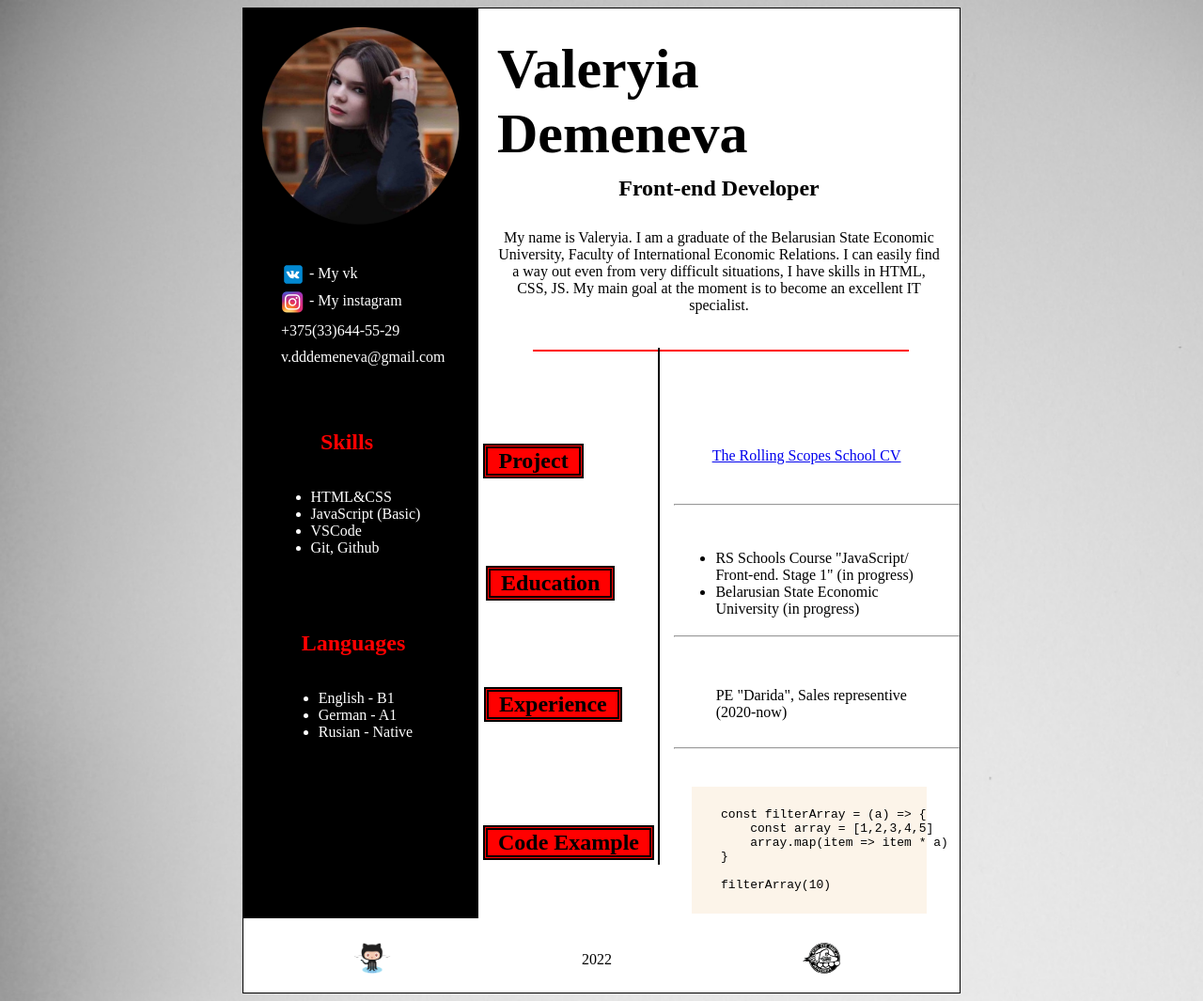
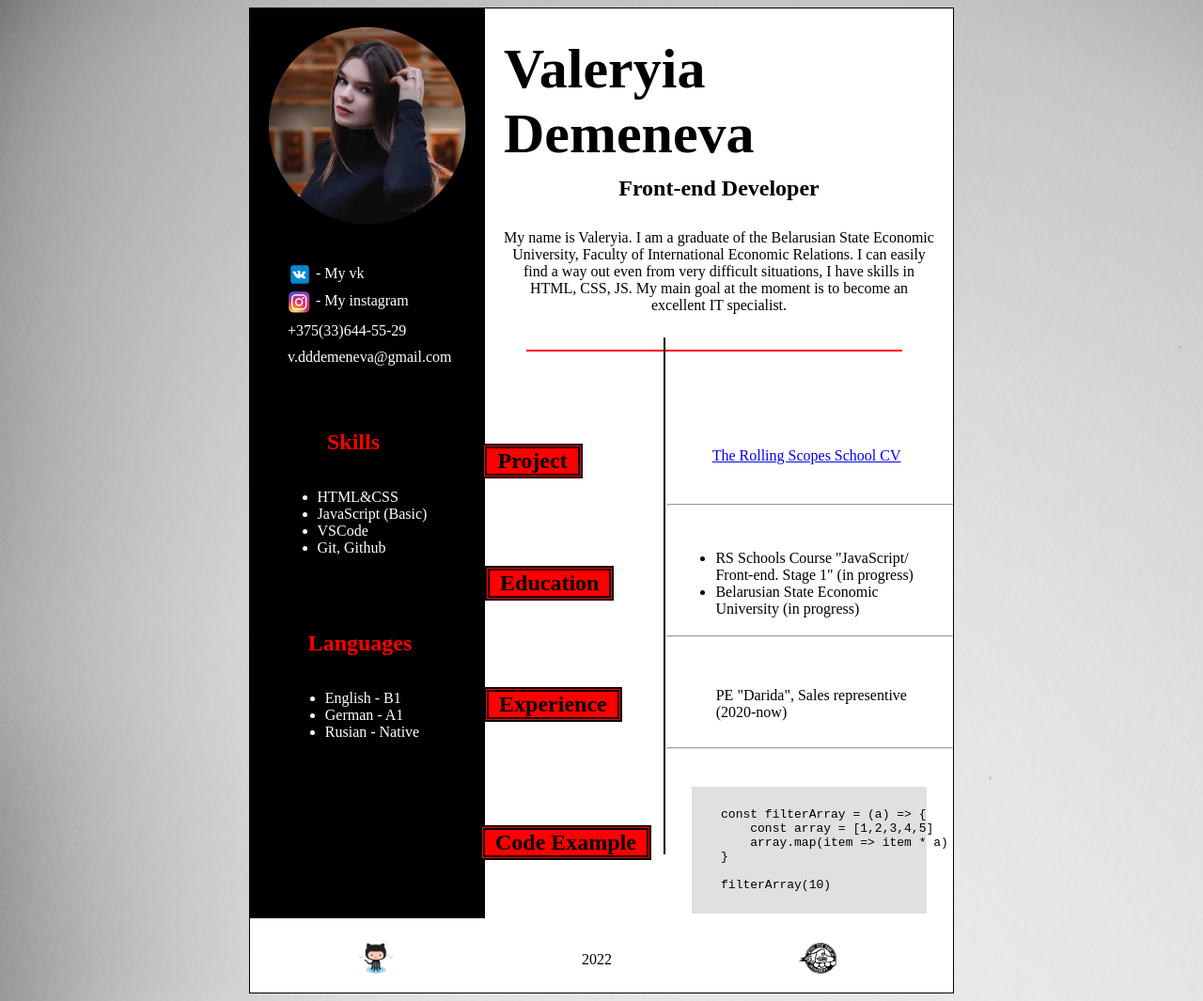
Before and after one commit to ValeryiaDemeneva/rsschool-cv, a plain HTML site: page index.html in a window 1280 px wide. Shown: the whole page at 94% size. Drawn offline with Linux system fonts and the light colour scheme; a web font is replaced by a local one.

Commit message:
feat: update

```diff
--- a/index.html
+++ b/index.html
@@ -5,7 +5,7 @@
     <meta http-equiv="X-UA-Compatible" content="IE=edge" />
     <title>Valeria Demeneva</title>
     <meta name="description" content="" />
-
+    <meta name="viewport" content="width=device-width, initial-scale=1" />
     <link rel="stylesheet" href="./style.css" />
     <link
       rel="shortcut icon"
@@ -25,7 +25,7 @@
               <ul class="links-container">
                 <li class="vk">
                   <a href="https://vk.com/id321505204">
-                    <img src="./assets/vklogo.png" id="vklogo" alt="vkLogo"
+                    <img src="./assets/vklogo.png" class="img_link" id="vklogo" alt="vkLogo"
                   /></a>
                   <p class="vktext" id="text">- My vk</p>
                 </li>
@@ -33,15 +33,19 @@
                   <a
                     href="https://instagram.com/valeryia.demeneva?utm_medium=copy_link"
                   >
-                    <img src="./assets/inst.png " alt="inst"
+                    <img src="./assets/inst.png " class="img_link" alt="inst"
                   /></a>
                   <p class="instext" id="text">- My instagram</p>
                 </li>
                 <li>
-                  <div class="number" id="text"><span>+375(33)644-55-29</span></div>
+                  <a href="tel:+375336445529" class="number" id="text"
+                    >+375(33)644-55-29</a
+                  >
                 </li>
                 <li>
-                  <div class="mail" id="text"><span>v.dddemeneva@gmail.com</span></div>
+                  <a href="mailto:v.dddemeneva@gmail.com" class="mail" id="text"
+                    >v.dddemeneva@gmail.com</a
+                  >
                 </li>
               </ul>
             </nav>
@@ -105,7 +109,6 @@
                   </li>
                 </ul>
               </div>
-
             </div>
             <hr class="line1" align="right" class="line" width="302" />
             <div class="experience-container" id="text">
@@ -144,13 +147,13 @@
           <ul class="footer-links-container">
             <li>
               <a href="https://github.com/ValeryiaDemeneva">
-                <img src="./assets/github.png" alt="github" width="40px"
+                <img src="./assets/github.png" class="img_link" alt="github" width="40px"
               /></a>
             </li>
             <li><span class="year" id="text">2022</span></li>
             <li>
               <a href="https://rs.school/js/"
-                ><img src="./assets/rsschool.svg" alt="rsschoo" width="40px"
+                ><img src="./assets/rsschool.svg" class="img_link" alt="rsschoo" width="40px"
               /></a>
             </li>
           </ul>
--- a/style.css
+++ b/style.css
@@ -4,11 +4,14 @@
 
 
 body {
-  padding: 0px 250px 0px 250px;
+
   background: url(./assets/background.jpg);
   background-repeat: no-repeat;
   background-size: 100%;
 
+}
+main {
+  position: relative;
 }
 .links-container {
   display: flex;
@@ -21,7 +24,7 @@ body {
 .just-container {
   background-color: rgb(255, 255, 255);
   z-index: 1;
-
+  width: 748px;
   border: 1px solid #000000;
   margin: 0 auto;
 }
@@ -123,14 +126,14 @@ body {
 }
 .projects-container h2 {
   position: relative;
-  right: 97px;
+  right: 98px;
   background-color: rgb(255, 0, 0);
   border: thick double #000000;
   padding: 0px 11px;
 }
 .education-container h2 {
   position: relative;
-  right: 54px;
+  right: 55px;
   border: thick double #000000;
   background-color: rgb(255, 0, 0);
   padding: 0px 11px;
@@ -147,7 +150,7 @@ body {
   border: thick double #000000;
   background-color: rgb(255, 0, 0);
   padding: 0px 11px;
-  right: 35px;
+  right: 38px;
 }
 .code {
   position: relative;
@@ -174,10 +177,14 @@ body {
 .number {
   position: relative;
   bottom: 95px;
+  color: rgb(255, 255, 255);
+  text-decoration: none;
 }
 .mail {
   position: relative;
   bottom: 85px;
+  color:rgb(255, 255, 255);
+  text-decoration: none;
 }
 .skills-container {
   display: flex;
@@ -213,9 +220,9 @@ body {
   border-left: 2px solid rgb(0, 0, 0);
   height: 550px;
   position: absolute;
-  left: 650px;
-  margin-left: 50px;
-  top: 370px;
+  left: 440px;
+
+  top: 350px;
 }
 .line1 {
   position: relative;
@@ -227,7 +234,7 @@ body {
   top: -190px;
 }
 pre {
-  background-color: rgba(250, 235, 215, 0.555);
+  background-color: rgba(148, 148, 148, 0.288);
   width: 250px;
   position: relative;
   left: 40px;
@@ -255,3 +262,14 @@ h1 {
   position: relative;
   bottom: 40px;
 }
+a:hover{
+  color: #ff0707;
+  transition: 0.7s;
+
+
+
+  }
+.img_link:hover {
+  transform: scale(1.2);
+
+}
```
Also changed, not shown: Lerkafoto.jpeg (deleted), README.md (deleted).
